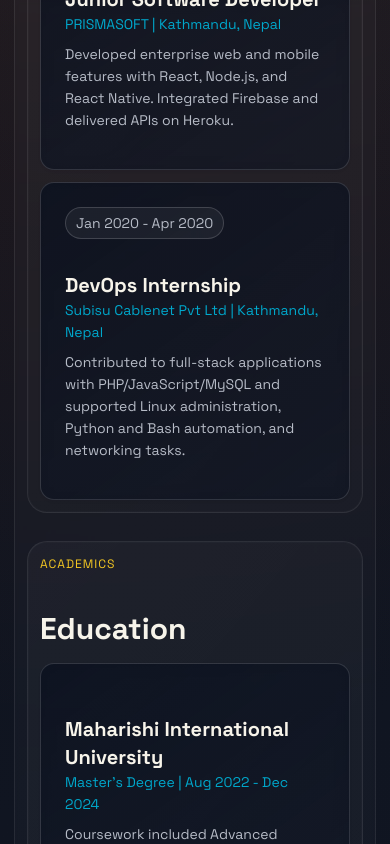
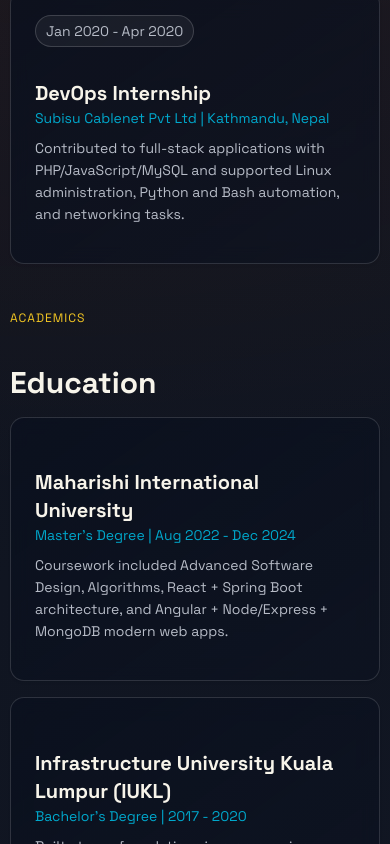
Before and after one commit to NavTheRaj/portfolio-navraj, a React (Vite) app: page / in a window 390 px wide. Shown: the part 2202-3046 px from the top of the page. Built offline with nearby package versions, Linux system fonts and the light colour scheme.

Commit message:
Portfolio website

```diff
--- a/src/presentation/styles/global.css
+++ b/src/presentation/styles/global.css
@@ -413,6 +413,11 @@ body {
   color: var(--text-dim);
 }
 
+.ant-timeline .ant-timeline-item-label {
+  color: var(--text-dim) !important;
+  font-weight: 500;
+}
+
 .project-card .ant-card-head-title {
   font-weight: 600;
 }
@@ -528,7 +533,7 @@ body {
   }
 
   .app-content {
-    padding-inline: 14px;
+    padding: 14px 10px 40px;
   }
 
   .hero {
@@ -538,12 +543,20 @@ body {
   }
 
   .content-shell {
-    padding: 12px;
-    border-radius: 16px;
+    padding: 0;
+    border-radius: 0;
+    border: 0;
+    background: transparent;
+    backdrop-filter: none;
+    box-shadow: none;
   }
 
   .page-section {
-    padding: 12px;
+    padding: 8px 0;
+    border: 0;
+    border-radius: 0;
+    background: transparent;
+    box-shadow: none;
   }
 
   .hero-orb {
@@ -747,6 +760,10 @@ body {
     radial-gradient(circle at 20% 20%, rgba(63, 107, 88, 0.16), transparent 55%);
 }
 
+:root[data-theme="classic"] .ant-timeline .ant-timeline-item-label {
+  color: #6f6253 !important;
+}
+
 :root[data-theme="paper"] {
   --bg-1: #f7f2e7;
   --bg-2: #efe7d7;
@@ -883,6 +900,10 @@ body {
   background: rgba(245, 238, 226, 0.9);
 }
 
+:root[data-theme="paper"] .ant-timeline .ant-timeline-item-label {
+  color: #6d6152 !important;
+}
+
 :root[data-theme="noir"] {
   --bg-1: #050507;
   --bg-2: #0a0d10;
```
